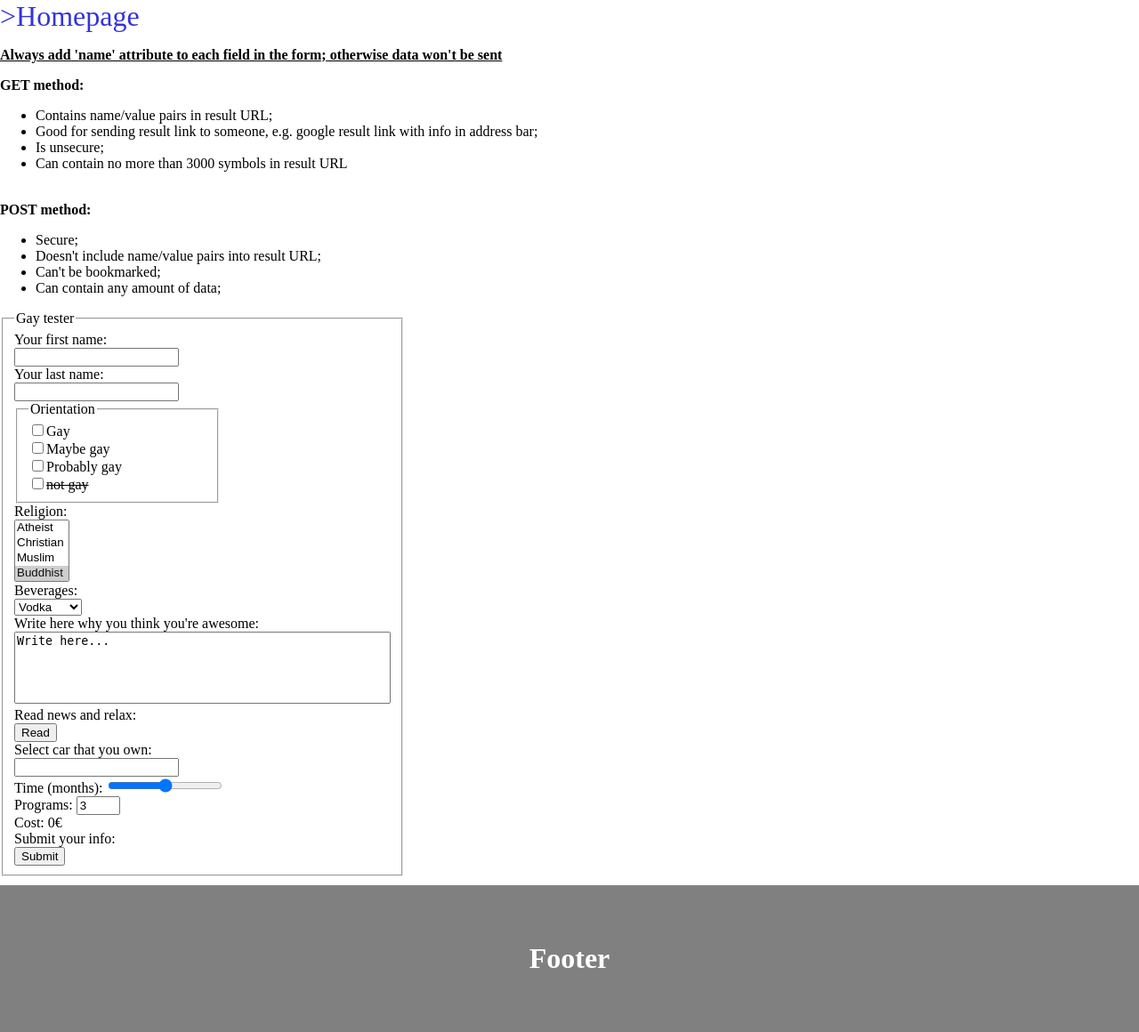
After one commit to Wanyudo/django-pet-project, a Django app: page /htmlforms/ in a window 1280 px wide. The commit adds this page. Shown: the whole page at 89% size. Run offline with Django 3.2, Linux system fonts and the light colour scheme; some libraries are stand-ins or nearby versions.

Commit message:
Added new html tutorial page

```diff
--- a/firstdjango/settings.py
+++ b/firstdjango/settings.py
@@ -25,7 +25,11 @@ SECRET_KEY = '*1+(jpsy*sv2!kh=+#mp*r#d7xz(t-&x4!k#@p7_4blyelk+)i'
 # SECURITY WARNING: don't run with debug turned on in production!
 DEBUG = True
 
-ALLOWED_HOSTS = []
+ALLOWED_HOSTS = ['*']
+
+CORS_ORIGIN_WHITELIST = (
+    '*'
+)
 
 
 # Application definition
--- a/firstdjango/static/main.css
+++ b/firstdjango/static/main.css
@@ -106,11 +106,38 @@ table#cheatsheet-table01 th {
     color: red;
 }
 
-.footer{
+#footer{
     background-color: grey;
     font-size: 2em;
     color: white;
     font-weight: bold;
-    padding: 2em;
+    padding: 2em 0;
     text-align: center;
+    width: 100%;
+    bottom: 0;
+    margin-top: 10px;
 }
+
+.left-query{
+    float: left;
+    width: 20%;
+    background-color: red;
+}
+
+.center-query{
+    float: left;
+    width: 60%;
+    background-color: green;
+}
+
+.right-query{
+    float: left;
+    width: 20%;
+    background-color: cornflowerblue;
+}
+
+@media(max-width: 600px){
+    .left-query, .right-query, .center-query{
+        width: 100%;
+    }
+}
--- a/firstdjango/static/main.js
+++ b/firstdjango/static/main.js
@@ -10,8 +10,54 @@ window.onload = function () {
 		items[i].addEventListener('mouseover', on_mouse_over);
 		items[i].addEventListener('mouseout', on_mouse_out);
 	}
+    if (document.getElementById("medlink")){
+        document.getElementById("medlink").style.backgroundColor = 'grey';
+        document.getElementById("medlink").childNodes[0].innerHTML = 'Load liberal press';
+    }
 
-	document.getElementById("medlink").style.backgroundColor = 'grey';
-	document.getElementById("medlink").childNodes[0].innerHTML = 'Load liberal press';
+
+    var loadTimer;
+    var imgObject = new Image();
+    imgObject.src = 'static/sampleimg.jpg';
+    imgObject.onLoad = onImgLoaded();
+    function onImgLoaded() {
+      if (loadTimer != null) clearTimeout(loadTimer);
+      if (!imgObject.complete) {
+        loadTimer = setTimeout(function() {
+          onImgLoaded();
+        }, 3);
+      } else {
+        onPreloadComplete();
+      }
+    }
+
+    function onPreloadComplete(){
+      //call the methods that will create a 64-bit version of thumbnail here.
+      var newImg = getImagePortion(imgObject, 120, 150, 150, 80, 2);
+      newImg.crossOrigin = "Anonymous";
+      //place image in appropriate div
+      document.getElementById("croppedimg").innerHTML = '<img src="'+newImg+'" />';
+      document.getElementById("croppedimg").crossOrigin = 'anonymous';
+    }
+
+    function getImagePortion(imgObj, newWidth, newHeight, startX, startY, ratio){
+     /* the parameters: - the image element - the new width - the new height - the x point we start taking pixels - the y point we start taking pixels - the ratio */
+     //set up canvas for thumbnail
+     var tnCanvas = document.createElement('canvas');
+     var tnCanvasContext = tnCanvas.getContext('2d');
+     tnCanvas.width = newWidth; tnCanvas.height = newHeight;
+
+     /* use the sourceCanvas to duplicate the entire image. This step was crucial for iOS4 and under devices. Follow the link at the end of this post to see what happens when you don’t do this */
+     var bufferCanvas = document.createElement('canvas');
+     var bufferContext = bufferCanvas.getContext('2d');
+     bufferCanvas.width = imgObj.width;
+     bufferCanvas.height = imgObj.height;
+     bufferContext.drawImage(imgObj, 0, 0);
+
+     /* now we use the drawImage method to take the pixels from our bufferCanvas and draw them into our thumbnail canvas */
+     tnCanvasContext.drawImage(bufferCanvas, startX,startY,newWidth * ratio, newHeight * ratio,0,0,newWidth,newHeight);
+     tnCanvas.crossOrigin = 'anonymous';
+     return tnCanvas.toDataURL();
+    }
 
 };
--- a/firstdjango/templates/base.html
+++ b/firstdjango/templates/base.html
@@ -58,9 +58,10 @@
 		</style>
 	</head>
 	<body>
+		<a href="{% url 'index' %}">&gt;Homepage</a> <br>
 	    {% block content %}
 		{% endblock content %}
-        <div class="footer">Footer</div>
+        <div id="footer">Footer</div>
 		<script src="{% static 'main.js' %}"></script>
 	</body>
 </html>
--- /dev/null
+++ b/firstdjango/templates/inventory/htmlforms.html
@@ -0,0 +1,81 @@
+{% extends 'base.html' %}
+
+{% block content %}
+
+<p><strong><u>Always add 'name' attribute to each field in the form; otherwise data won't be sent</u></strong></p>
+<p>
+	<strong>GET method:</strong><br>
+<ul>
+	<li>Contains name/value pairs in result URL;</li>
+	<li>Good for sending result link to someone, e.g. google result link with info in address bar;</li>
+	<li>Is unsecure;</li>
+	<li>Can contain no more than 3000 symbols in result URL</li>
+</ul> <br>
+	<strong>POST method:</strong><br>
+<ul>
+	<li>Secure;</li>
+	<li>Doesn't include name/value pairs into result URL;</li>
+	<li>Can't be bookmarked;</li>
+	<li>Can contain any amount of data;</li>
+</ul>
+</p>
+
+<form action="/" method="post" autocomplete="off" name="gayform" oninput="subscription.value=parseInt(time.value)+parseInt(programs.value)*15; document.getElementById('timevalue').innerHTML = time.value;">
+	<fieldset style="width: 300px;">
+		<legend>Gay tester</legend>
+		Your first name:											<br>
+		<input type="text" name="firstname">						<br>
+		Your last name:												<br>
+		<input type="text" name="lastname">							<br>
+		<fieldset style="width: 200px;">
+			<legend>Orientation</legend>
+			<input type="checkbox" name="orientation" value="gay">Gay 		<br>
+			<input type="checkbox" name="orientation" value="maybegay">Maybe gay<br>
+			<input type="checkbox" name="orientation" value="probablygay">Probably gay<br>
+			<input type="checkbox" name="orientation" value="ignore"><del>not gay</del><br>
+		</fieldset>
+		<div>Religion:</div>
+		<select name="religion"size="4" multiple>
+			<option>Atheist</option>
+			<option>Christian</option>
+			<option>Muslim</option>
+			<option selected>Buddhist</option>
+			<option>Anarchist</option>
+			<option>Pohuist</option>
+		</select> <br>
+		<div>Beverages:</div>
+		<select name="beverage">
+			<optgroup label="Alcoholic">
+				<option>Vodka</option>
+				<option>Wine</option>
+				<option>Beer</option>
+			</optgroup>
+			<optgroup label="Non-alcoholic">
+				<option>Juicy</option>
+				<option>Tea</option>
+				<option>Coffee</option>
+			</optgroup>
+		</select><br>
+		<div>Write here why you think you're awesome:</div>
+		<textarea name="awesome" rows="5" cols="50" style="resize: none;">Write here...</textarea>
+		<div>Read news and relax:</div>
+		<button type="button" onclick="location.href = '/'">Read</button><br>
+		<div>Select car that you own:</div>
+		<input list="cars">
+		<datalist id="cars">
+			<option>VAZ</option>
+			<option>UAZ</option>
+			<option>BELAZ</option>
+			<option>VOLGA</option>
+			<option>ZAZ</option>
+			<option>LADA</option>
+		</datalist> <br>
+		Time (months): <input type="range" name="time" value="50"> <span id="timevalue"></span> <br>
+		Programs: <input type="text" name="programs" size="3" value="3"> <br>
+		Cost: <output name="subscription" for="time programs">0</output>&euro;<br>
+		Submit your info:											<br>
+		<input type="button" name="submit" value="Submit">			<br>
+	</fieldset>
+</form>
+
+{% endblock content %}
--- a/firstdjango/templates/inventory/index.html
+++ b/firstdjango/templates/inventory/index.html
@@ -2,7 +2,10 @@
 
 {% block content %}
 	<a href="{% url 'cheatsheet' %}">HTML cheatsheet</a> <br>
-	<a href="{% url 'htmllayout' %}">HTML Layout example</a>
+	<a href="{% url 'htmllayout' %}">HTML Layout example</a><br>
+	<a href="{% url 'htmlforms' %}">HTML Forms</a><br>
+	<div id="croppedimg"></div>
+
 	<h1>Items in stock</h1>
 	<ul>
 		{% for item in items %}
--- a/firstdjango/urls.py
+++ b/firstdjango/urls.py
@@ -21,6 +21,7 @@ from inventory import views
 urlpatterns = [
 	url(r'^$', views.index, name='index'),
 	url(r'^cheatsheet/$', views.cheatsheet, name='cheatsheet'),
+	url(r'^htmlforms/$', views.htmlforms, name='htmlforms'),
 	url(r'^html_layout/$', views.htmllayout, name='htmllayout'),
 	url(r'^item/(?P<id>\d+)/', views.item_detail, name='item_detail'),
     url(r'^admin/', admin.site.urls),
--- a/inventory/views.py
+++ b/inventory/views.py
@@ -13,6 +13,9 @@ def cheatsheet(request):
 def htmllayout(request):
 	return render(request, 'inventory/html_layout.html')
 
+def htmlforms(request):
+	return render(request, 'inventory/htmlforms.html')
+
 def item_detail(request, id):
 	try:
 		item = Item.objects.get(id=id)
```
Also changed, not shown: firstdjango/templates/inventory/html_cheatsheet.html (+22 -2 lines), db.sqlite3, firstdjango/static/sampleimg.jpg (added).
